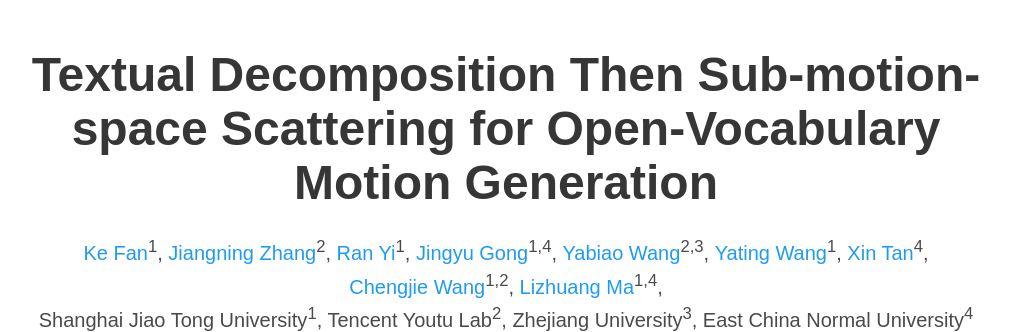
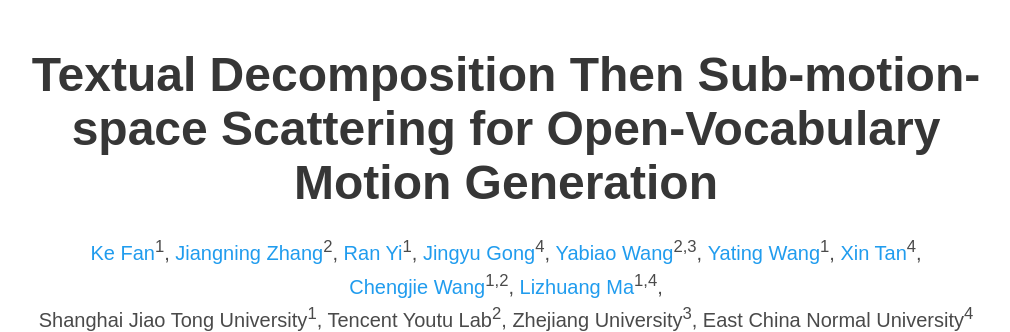
Before and after one commit to VankouF/DSONet, a plain HTML site: page index.html in a window 1280 px wide. Shown: the top 332 px of the page, without its empty margins (134-1144 px from the left). Drawn offline with nearby package versions, Linux system fonts and the light colour scheme; some icons are missing; a web font is replaced by a local one.

Commit message:
change institute

```diff
--- a/index.html
+++ b/index.html
@@ -57,7 +57,7 @@
               <a href="">Ran Yi</a><sup>1</sup>,
             </span>
             <span class="author-block">
-              <a href="">Jingyu Gong</a><sup>1,4</sup>,
+              <a href="">Jingyu Gong</a><sup>4</sup>,
             </span>
             <span class="author-block">
               <a href="">Yabiao Wang</a><sup>2,3</sup>,
```
